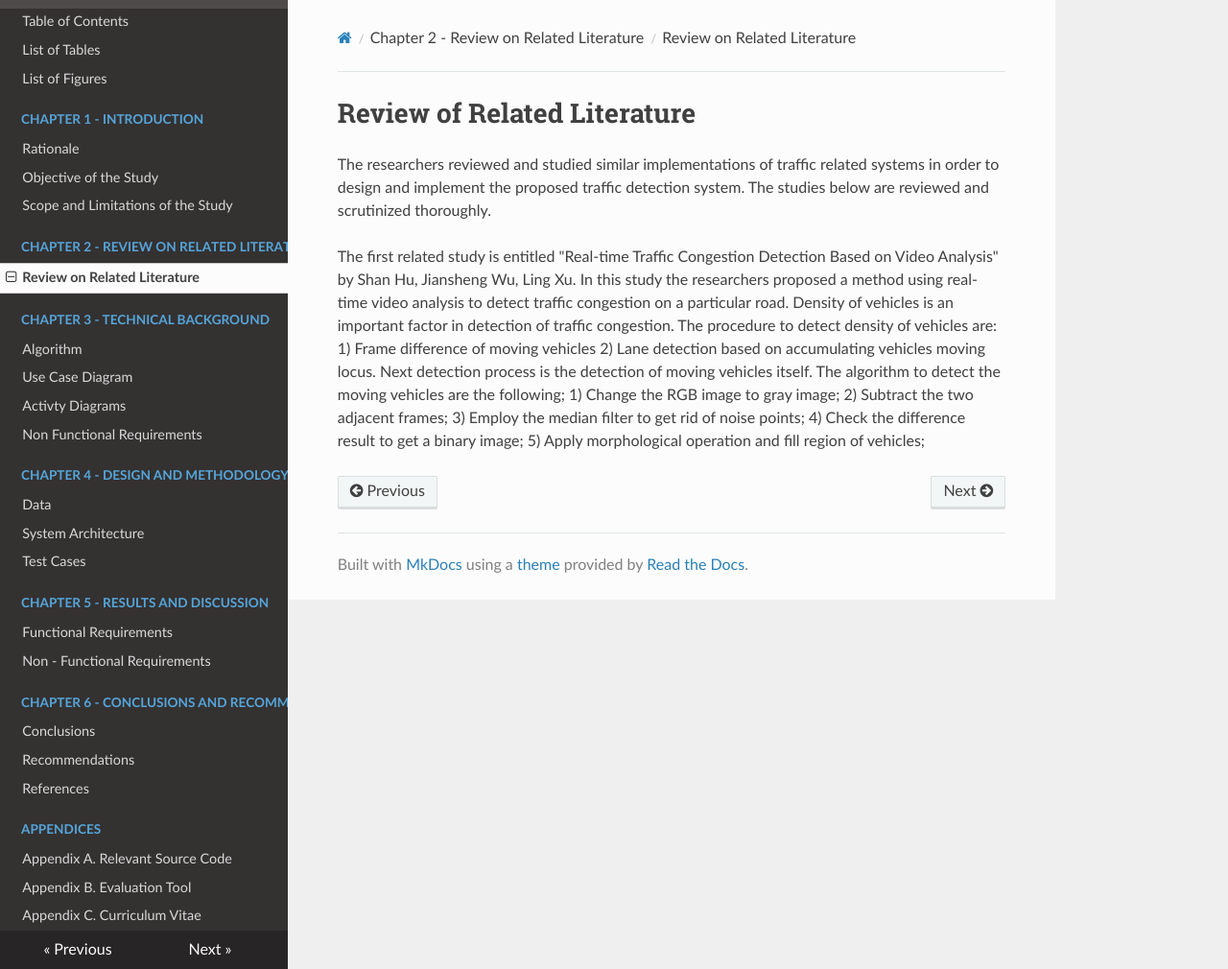
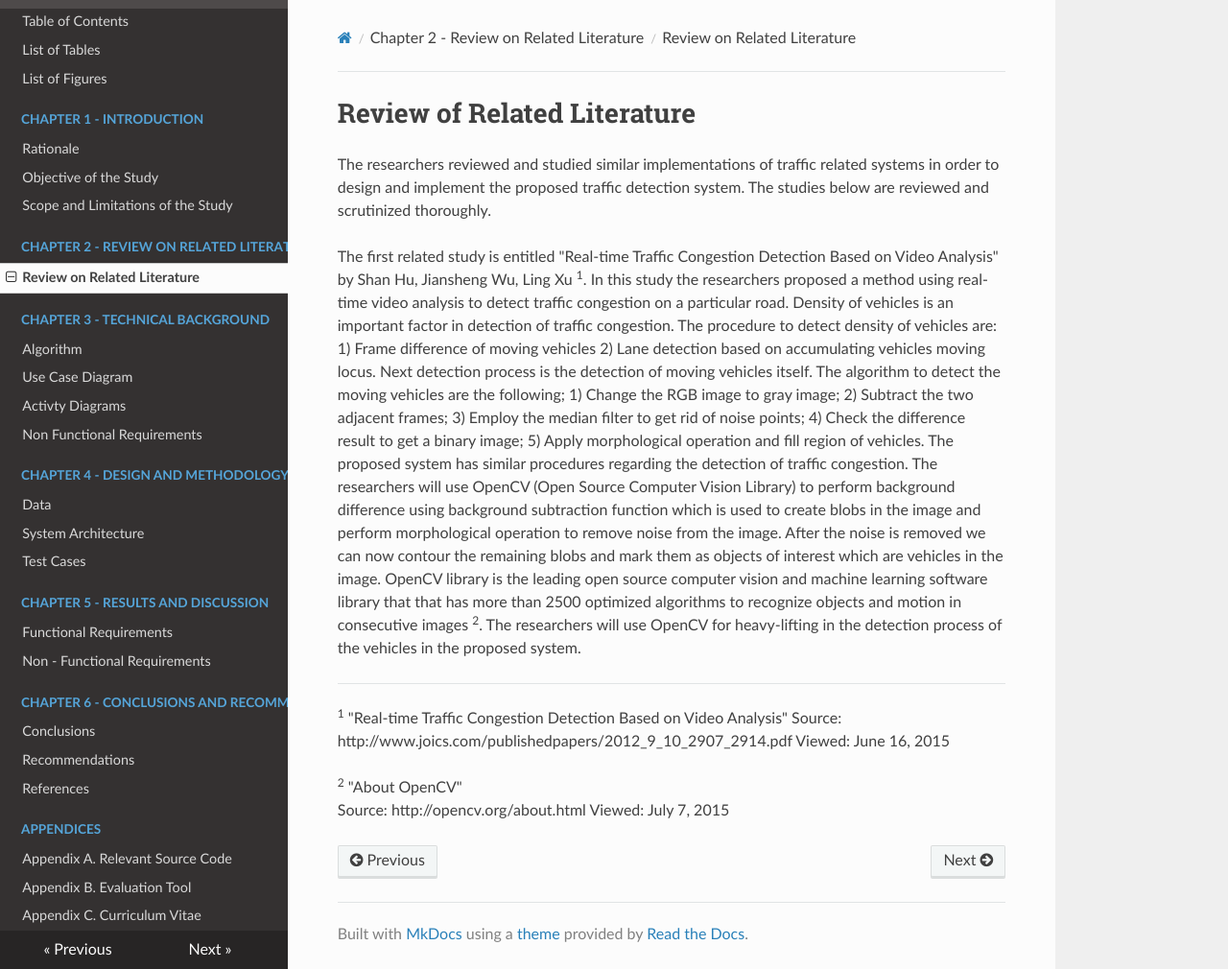
Before and after one commit to mikhailejohnapale/argomada-fuzz-track-doc, an MkDocs documentation site: the page built from docs/chapter2/review-of-related-literature.md, in a window 1280 px wide and 1010 px high. Shown: the whole window at 96% size. Built offline with MkDocs 1.6.1, drawn with Linux system fonts in a browser that asks for light colours; nearby versions of some CDN libraries; old or Windows-style settings are respelled for this version of MkDocs.

Commit message:
source 1 of literature

```diff
--- a/docs/chapter2/review-of-related-literature.md
+++ b/docs/chapter2/review-of-related-literature.md
@@ -5,11 +5,26 @@ in order to design and implement the proposed traffic detection system. The stud
 are reviewed and scrutinized thoroughly.
 
 The first related study is entitled "Real-time Traffic Congestion Detection Based on Video Analysis"
-by Shan Hu, Jiansheng Wu, Ling Xu. In this study the researchers proposed a method using real-time
+by Shan Hu, Jiansheng Wu, Ling Xu <sup>1</sup>. In this study the researchers proposed a method using real-time
 video analysis to detect traffic congestion on a particular road. Density of vehicles is an important
 factor in detection of traffic congestion. The procedure to detect density of vehicles are: 1) Frame
 difference of moving vehicles 2) Lane detection based on accumulating vehicles moving locus. Next detection
 process is the detection of moving vehicles itself. The algorithm to detect the moving vehicles are the
 following; 1) Change the RGB image to gray image; 2) Subtract the two adjacent frames; 3) Employ the
 median filter to get rid of noise points; 4) Check the difference result to get a binary image;
-5) Apply morphological operation and fill region of vehicles;
+5) Apply morphological operation and fill region of vehicles. The proposed system has similar procedures
+regarding the detection of traffic congestion. The researchers will use OpenCV (Open Source Computer Vision Library)
+to perform background difference using background subtraction function which is used to create blobs in
+the image and perform morphological operation to remove noise from the image. After the noise is removed
+we can now contour the remaining blobs and mark them as objects of interest which are vehicles in the image.
+OpenCV library is the leading open source computer vision and machine learning software library that
+that has more than 2500 optimized algorithms to recognize objects and motion in consecutive images <sup>2</sup>.
+The researchers will use OpenCV for heavy-lifting in the detection process of the vehicles in the proposed system.
+
+---
+
+<sup>1</sup> "Real-time Traffic Congestion Detection Based on Video Analysis"
+Source: http://www.joics.com/publishedpapers/2012_9_10_2907_2914.pdf Viewed: June 16, 2015
+
+<sup>2</sup> "About OpenCV"
+Source: http://opencv.org/about.html Viewed: July 7, 2015
```
